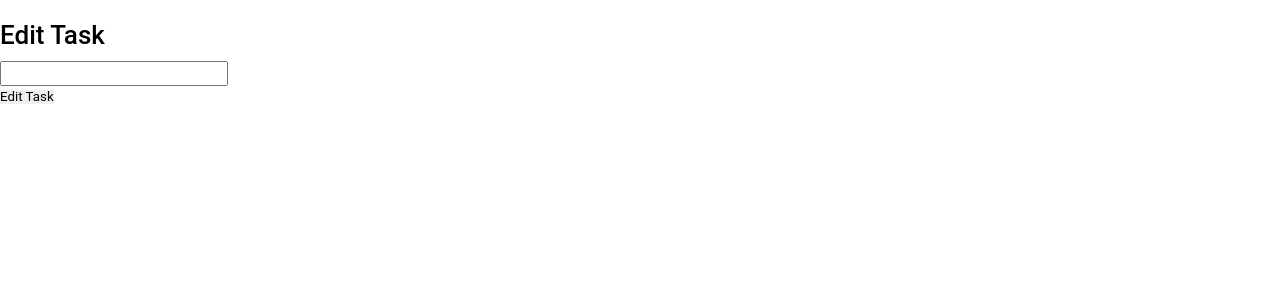
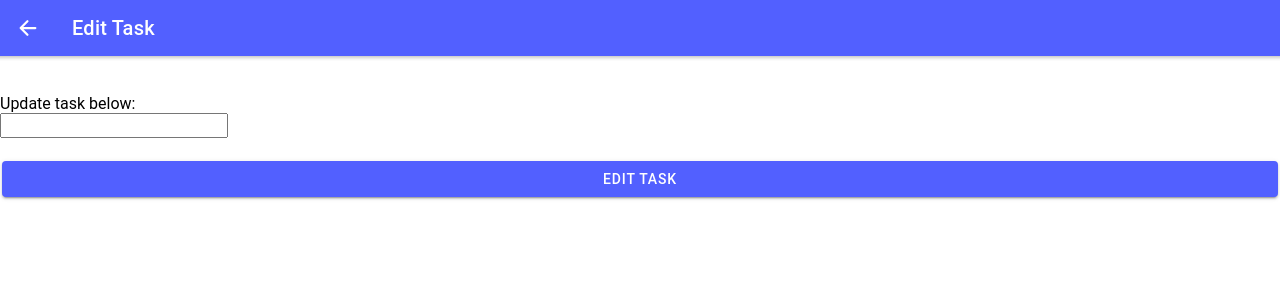
Before and after one commit to hellok8ie/taskClient, a React (Create React App) app: page /edittask/1 in a window 1280 px wide. Shown: the top 300 px of the page. Built offline with nearby package versions, Linux system fonts and the light colour scheme; no server answers.

Commit message:
style changes

```diff
--- a/src/pages/EditTask.tsx
+++ b/src/pages/EditTask.tsx
@@ -1,8 +1,9 @@
-import { IonPage } from "@ionic/react"
+import { IonBackButton, IonButton, IonButtons, IonContent, IonHeader, IonItemDivider, IonLabel, IonPage, IonTitle, IonToolbar } from "@ionic/react"
 import { useContext, useState } from "react";
 import { useHistory, useParams } from "react-router";
 import { TasksContext } from "../data/TasksContext";
 import { TaskContextType } from "../types/taskType";
+import { arrowBack } from 'ionicons/icons';
 
 
 const EditTask: React.FC = () => {
@@ -31,12 +32,27 @@ const EditTask: React.FC = () => {
 
     return (
         <IonPage>
+            <IonContent>
+            <IonHeader>
+                <IonToolbar color='tertiary'>
+                    <IonButtons slot="start">
+                        <IonBackButton text="" icon={arrowBack} defaultHref="/"/>
+                    </IonButtons>
+                <IonTitle>Edit Task</IonTitle>
+                </IonToolbar>
+            </IonHeader>
             <form onSubmit={handleSubmit}>
-                <h1>Edit Task</h1>
+                <br/>
+                <br/>
+
+                <label>Update task below:</label>
+                <br/>
                 <input type="text" name="title" value={editedTask.title} onChange={handleChange} />
-                <br></br>
-                <button>Edit Task</button>
+                <br/>
+                <br/>
+                <IonButton expand="block" color='tertiary'>Edit Task</IonButton>
             </form>
+            </IonContent>
         </IonPage>
     )
 }
--- a/src/pages/TaskList.tsx
+++ b/src/pages/TaskList.tsx
@@ -8,7 +8,8 @@ import { useHistory } from 'react-router-dom';
 
 const TaskList: React.FC = () => {
 
-  //FUNCTIONS/VARIABLES FOR TASKLIST
+  //FUNCTIONS/VARIABLES FOR TASKLIST~~~~~~~~~~~~~~~~~~~~~~~~~~~~~~~
+
   const { tasks, addTask, editTask, deleteTask } = useContext(TasksContext) as TaskContextType;
   const history = useHistory();
 
@@ -29,7 +30,7 @@ const TaskList: React.FC = () => {
     editTask(task)
   }
 
-  // FUNCTIONS/VARIABLES FOR MODAL DIALOG
+  // FUNCTIONS/VARIABLES FOR MODAL DIALOG~~~~~~~~~~~~~~~~~~~~~~~~~~~~~~~~~~~~~~~~
 
   const modal = useRef<HTMLIonModalElement>(null);
   const input = useRef<HTMLIonInputElement>(null);
@@ -54,11 +55,11 @@ const TaskList: React.FC = () => {
 
   return (
 
-    // CODE FOR TASKLIST PAGE
+    // CODE FOR TASKLIST PAGE~~~~~~~~~~~~~~~~~~~~~~~~~~~~~~~~~~~~~~~~~~
 
     <IonPage>
       <IonHeader>
-        <IonToolbar>
+        <IonToolbar color="tertiary">
           <IonTitle>Task List</IonTitle>
         </IonToolbar>
       </IonHeader>
@@ -67,7 +68,7 @@ const TaskList: React.FC = () => {
       <IonContent fullscreen>
         <IonList>
           <IonListHeader>
-            <IonLabel>Incomplete</IonLabel>
+            <IonLabel color='warning'>Incomplete</IonLabel>
           </IonListHeader>
 
                 {
@@ -101,21 +102,21 @@ const TaskList: React.FC = () => {
                       )
                     })
                   }
-          <IonItemDivider/>
+
           <IonListHeader>
-            <IonLabel>Completed</IonLabel>
+            <IonLabel color='success'>Completed</IonLabel>
           </IonListHeader>
                   {
                     tasks.map((t) => {
                       return (
-                      <div>
+                      <div key={t._id}>
                         {t.completed &&
                           <>
                           <IonItemSliding>
 
                           <IonItem>
                             <IonLabel>{t.title}</IonLabel>
-                            <IonCheckbox slot="end" checked={t.completed} onClick={handleCheckboxChange.bind(this, t)}></IonCheckbox>
+                            <IonCheckbox color='tertiary' slot="end" checked={t.completed} onClick={handleCheckboxChange.bind(this, t)}></IonCheckbox>
                           </IonItem>
 
                           <IonItemOptions side="end">
@@ -133,16 +134,16 @@ const TaskList: React.FC = () => {
 
         </IonList>
 
-        <IonItemDivider/>
-        <IonButton expand='full' color="secondary" id='open-modal'>Add Task</IonButton>
+        <IonButton expand='block' color="tertiary" id='open-modal'>Add Task</IonButton>
 
-      {/* CODE FOR MODAL DIALOG COMPONENT*/}
+      {/* CODE FOR MODAL DIALOG COMPONENT~~~~~~~~~~~~~~~~~~~~~~~~~~~~~~~~~~~~~~~~~~~~~~~~*/}
 
-      <IonContent className="ion-padding">
 
-      <IonModal ref={modal} trigger="open-modal">
+
+      <IonModal ref={modal} trigger="open-modal" className='ion-padding'>
+
           <IonHeader>
-            <IonToolbar>
+            <IonToolbar color='tertiary'>
               <IonButtons slot="start">
                 <IonButton onClick={() => modal.current?.dismiss()}>Cancel</IonButton>
               </IonButtons>
@@ -156,11 +157,11 @@ const TaskList: React.FC = () => {
           </IonHeader>
           <IonContent className="ion-padding">
             <IonItem>
-            <input placeholder="Enter task" type="text" name="title" value={newTask.title} onChange={handleChange} />
+              <input placeholder="Enter task" type="text" name="title" value={newTask.title} onChange={handleChange} />
             </IonItem>
           </IonContent>
+
         </IonModal>
-      </IonContent>
 
       </IonContent>
     </IonPage>
```
